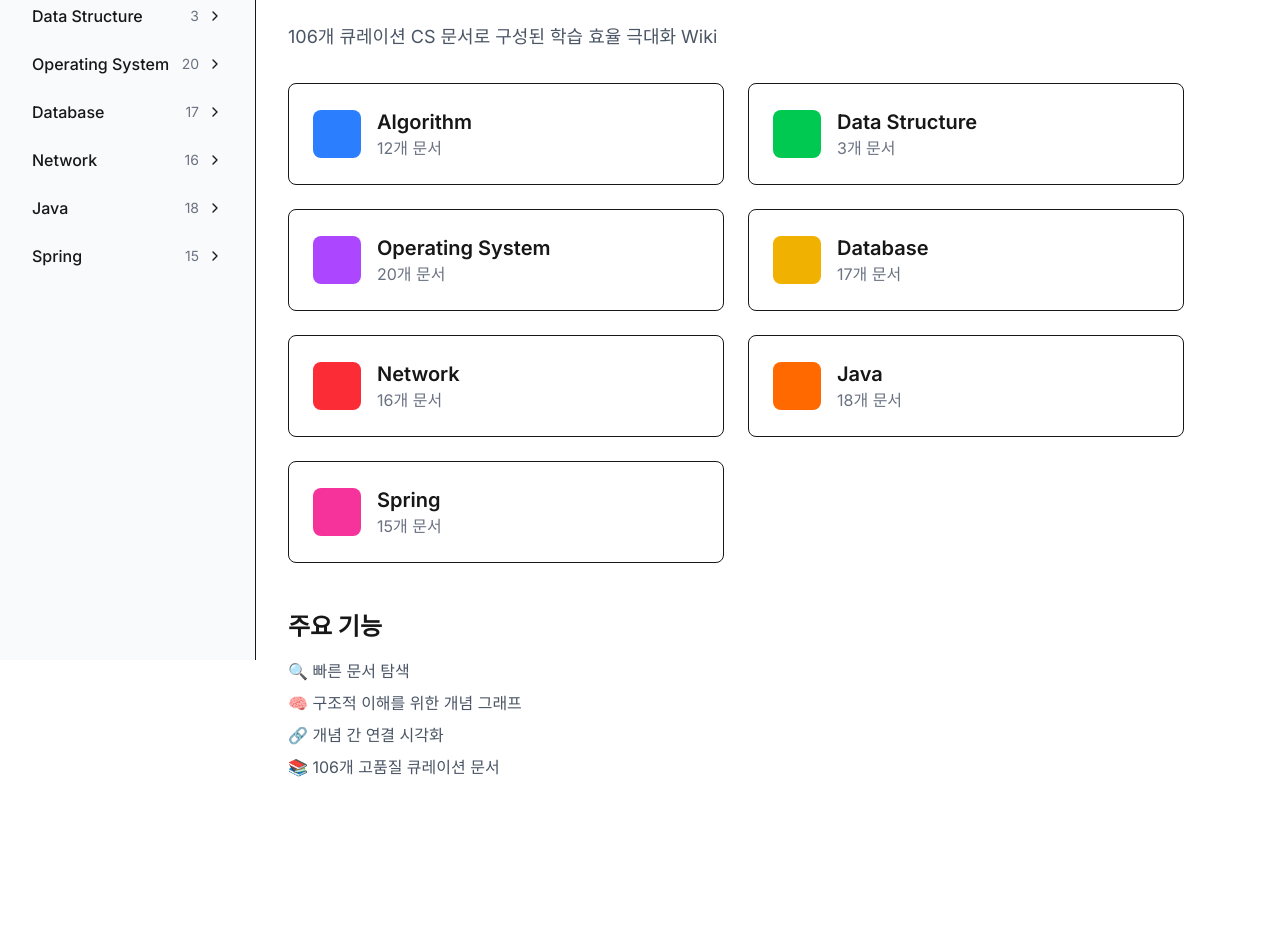
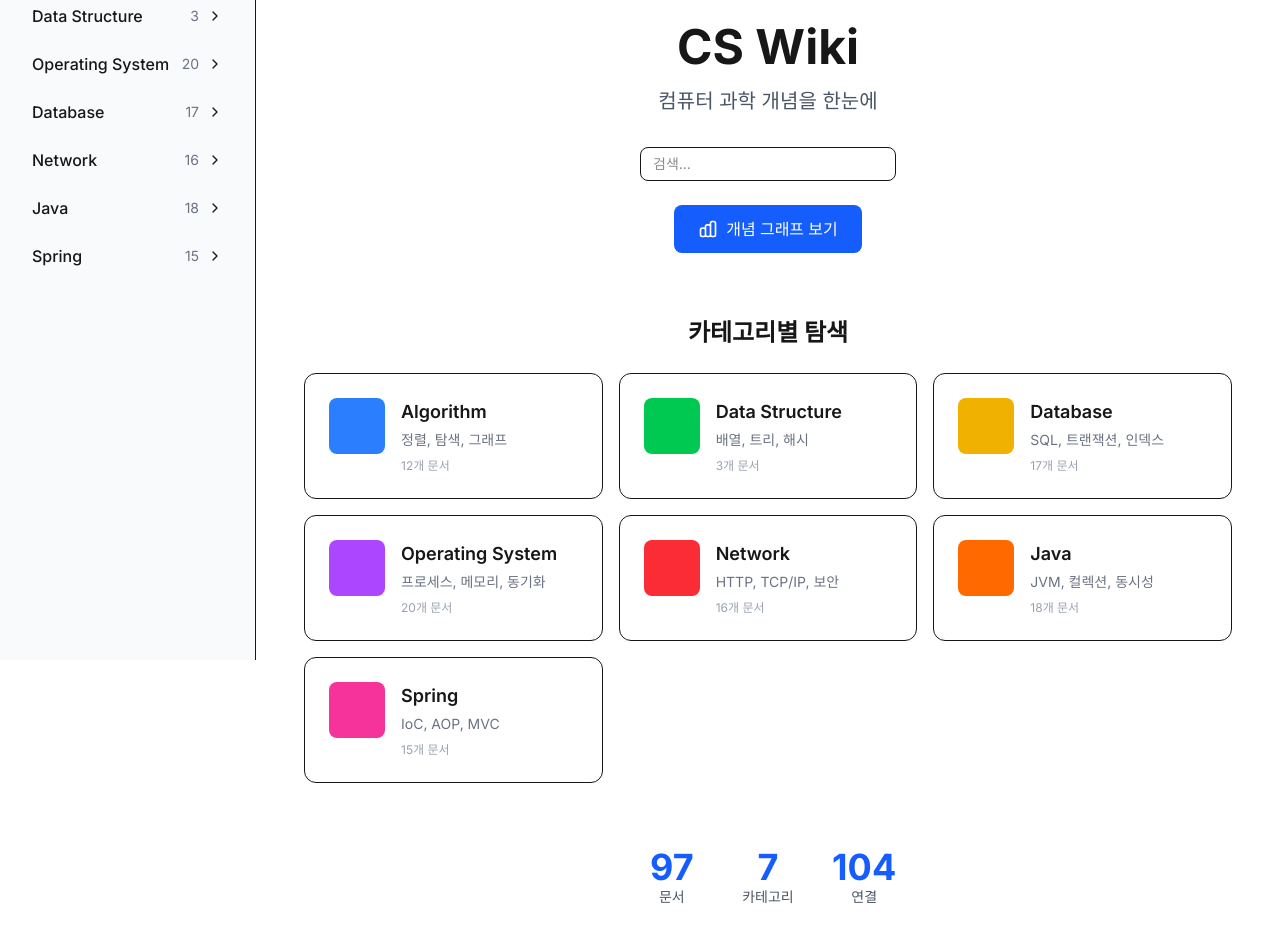
Before and after one commit to yuhandemian/cs-wiki, a Next.js app: page /cs-wiki/ in a window 1280 px wide. Shown: the part 140-1082 px from the top of the page. Before the commit the page ends 951 px from the top, so only its background shows below. Built offline with nearby package versions, Linux system fonts and the light colour scheme.

Commit message:
Redesign homepage with hero section and centered search

```diff
--- a/app/page.tsx
+++ b/app/page.tsx
@@ -1,67 +1,102 @@
+'use client';
+
 import Link from "next/link";
+import Search from "@/components/Search";
 
 export default function Home() {
   return (
-    <div className="max-w-4xl">
-      <h1 className="text-4xl font-bold mb-6">CS Wiki</h1>
-      <p className="text-lg text-gray-600 dark:text-gray-300 mb-8">
-        106개 큐레이션 CS 문서로 구성된 학습 효율 극대화 Wiki
+    <div className="max-w-6xl mx-auto">
+      <div className="text-center py-16 px-4">
+        <h1 className="text-5xl font-bold mb-4">CS Wiki</h1>
+        <p className="text-xl text-gray-600 dark:text-gray-400 mb-8">
+          컴퓨터 과학 개념을 한눈에
         </p>
 
-      <div className="grid grid-cols-1 md:grid-cols-2 gap-6">
-        {/* 카테고리 카드 */}
+        <div className="max-w-2xl mx-auto mb-6">
+          <Search />
+        </div>
+
+        <Link
+          href="/graph"
+          className="inline-flex items-center gap-2 px-6 py-3 bg-blue-600 text-white rounded-lg hover:bg-blue-700 transition-colors font-medium"
+        >
+          <svg className="w-5 h-5" fill="none" stroke="currentColor" viewBox="0 0 24 24">
+            <path strokeLinecap="round" strokeLinejoin="round" strokeWidth={2} d="M9 19v-6a2 2 0 00-2-2H5a2 2 0 00-2 2v6a2 2 0 002 2h2a2 2 0 002-2zm0 0V9a2 2 0 012-2h2a2 2 0 012 2v10m-6 0a2 2 0 002 2h2a2 2 0 002-2m0 0V5a2 2 0 012-2h2a2 2 0 012 2v14a2 2 0 01-2 2h-2a2 2 0 01-2-2z" />
+          </svg>
+          개념 그래프 보기
+        </Link>
+      </div>
+
+      <div className="px-4 pb-16">
+        <h2 className="text-2xl font-bold mb-6 text-center">카테고리별 탐색</h2>
+        <div className="grid grid-cols-1 md:grid-cols-2 lg:grid-cols-3 gap-4">
           <CategoryCard
             title="Algorithm"
             count={12}
             href="/wiki/algorithm"
             color="bg-blue-500"
+            description="정렬, 탐색, 그래프"
           />
           <CategoryCard
             title="Data Structure"
             count={3}
             href="/wiki/data-structure"
             color="bg-green-500"
+            description="배열, 트리, 해시"
+          />
+          <CategoryCard
+            title="Database"
+            count={17}
+            href="/wiki/database"
+            color="bg-yellow-500"
+            description="SQL, 트랜잭션, 인덱스"
           />
           <CategoryCard
             title="Operating System"
             count={20}
             href="/wiki/operating-system"
             color="bg-purple-500"
-        />
-        <CategoryCard
-          title="Database"
-          count={17}
-          href="/wiki/database"
-          color="bg-yellow-500"
+            description="프로세스, 메모리, 동기화"
           />
           <CategoryCard
             title="Network"
             count={16}
             href="/wiki/network"
             color="bg-red-500"
+            description="HTTP, TCP/IP, 보안"
           />
           <CategoryCard
             title="Java"
             count={18}
             href="/wiki/java"
             color="bg-orange-500"
+            description="JVM, 컬렉션, 동시성"
           />
           <CategoryCard
             title="Spring"
             count={15}
             href="/wiki/spring"
             color="bg-pink-500"
+            description="IoC, AOP, MVC"
           />
         </div>
 
-      <div className="mt-12">
-        <h2 className="text-2xl font-bold mb-4">주요 기능</h2>
-        <ul className="space-y-2 text-gray-600 dark:text-gray-300">
-          <li>🔍 빠른 문서 탐색</li>
-          <li>🧠 구조적 이해를 위한 개념 그래프</li>
-          <li>🔗 개념 간 연결 시각화</li>
-          <li>📚 106개 고품질 큐레이션 문서</li>
-        </ul>
+        <div className="mt-16 text-center">
+          <div className="inline-grid grid-cols-3 gap-8 text-center">
+            <div>
+              <div className="text-4xl font-bold text-blue-600">97</div>
+              <div className="text-sm text-gray-600 dark:text-gray-400">문서</div>
+            </div>
+            <div>
+              <div className="text-4xl font-bold text-blue-600">7</div>
+              <div className="text-sm text-gray-600 dark:text-gray-400">카테고리</div>
+            </div>
+            <div>
+              <div className="text-4xl font-bold text-blue-600">104</div>
+              <div className="text-sm text-gray-600 dark:text-gray-400">연결</div>
+            </div>
+          </div>
+        </div>
       </div>
     </div>
   );
@@ -72,22 +107,25 @@ function CategoryCard({
   count,
   href,
   color,
+  description,
 }: {
   title: string;
   count: number;
   href: string;
   color: string;
+  description: string;
 }) {
   return (
     <Link
       href={href}
-      className="block p-6 border rounded-lg hover:shadow-lg transition-shadow"
+      className="group block p-6 border rounded-xl hover:shadow-xl hover:border-blue-500 transition-all bg-white dark:bg-gray-800"
     >
-      <div className="flex items-center gap-4">
-        <div className={`w-12 h-12 ${color} rounded-lg`} />
-        <div>
-          <h3 className="text-xl font-semibold">{title}</h3>
-          <p className="text-gray-500">{count}개 문서</p>
+      <div className="flex items-start gap-4">
+        <div className={`w-14 h-14 ${color} rounded-lg flex-shrink-0 group-hover:scale-110 transition-transform`} />
+        <div className="flex-1">
+          <h3 className="text-lg font-semibold mb-1 group-hover:text-blue-600 transition-colors">{title}</h3>
+          <p className="text-sm text-gray-500 dark:text-gray-400 mb-2">{description}</p>
+          <p className="text-xs text-gray-400">{count}개 문서</p>
         </div>
       </div>
     </Link>
```
Lines whose indentation alone changed are shown as unchanged.
